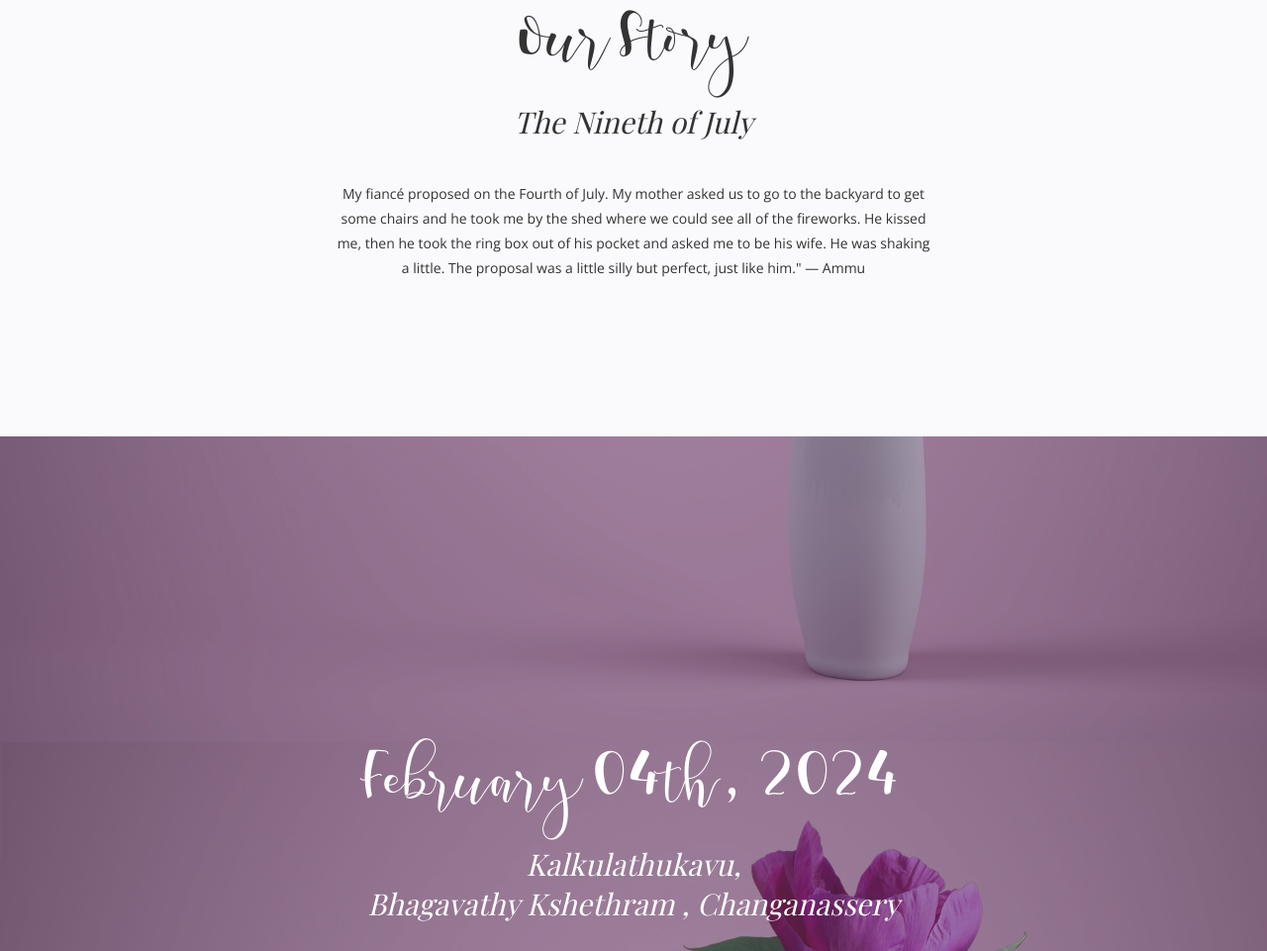
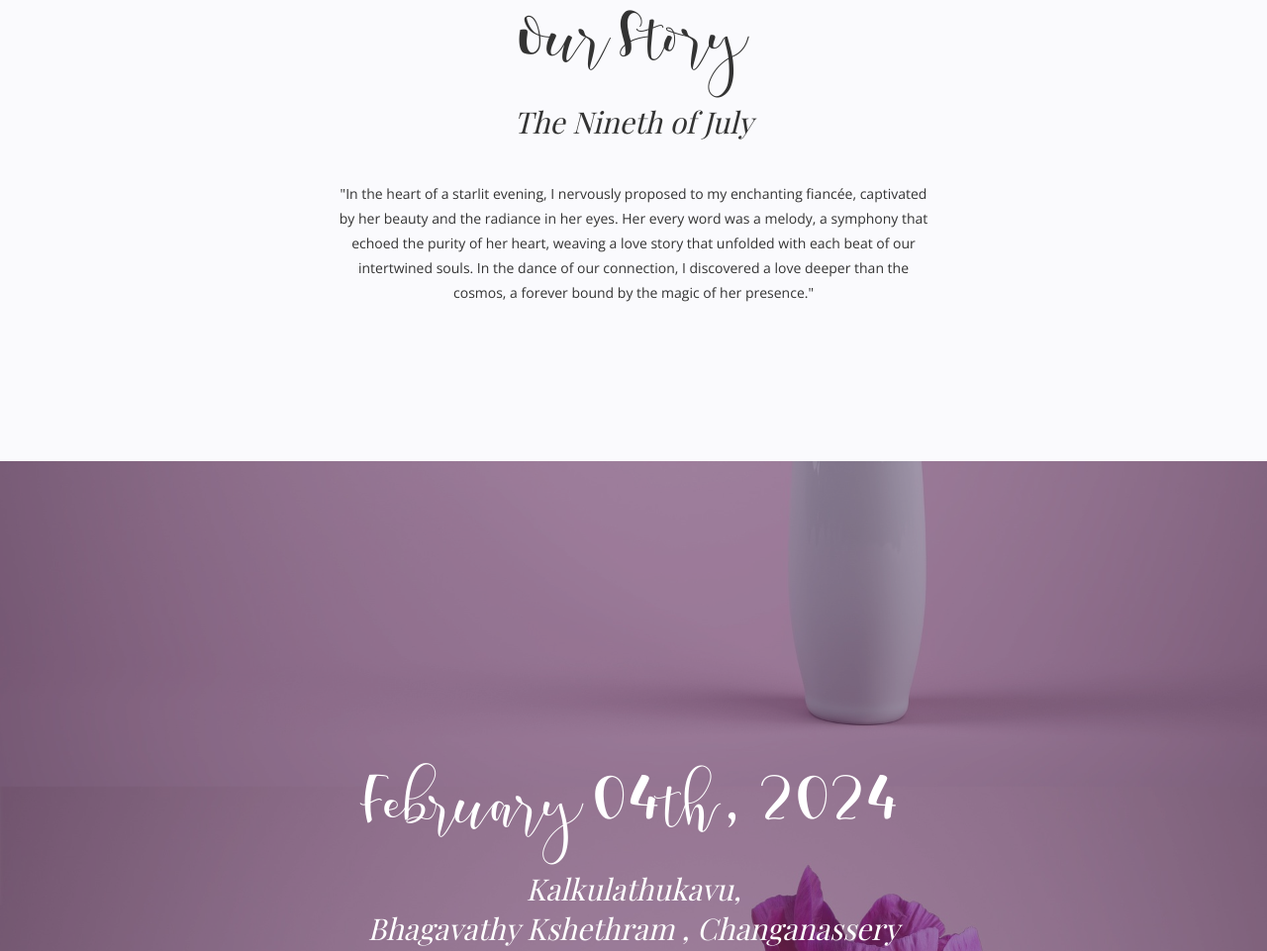
Before and after one commit to zandeepsanand/SandeepRevathy, a plain HTML site: page index.html in a window 1280 px wide. Shown: the part 1109-2070 px from the top of the page at 99% size. Drawn offline with nearby package versions, Linux system fonts and the light colour scheme; a web font is replaced by a local one.

Commit message:
story change

```diff
--- a/index.html
+++ b/index.html
@@ -412,7 +412,7 @@
 
 
 
-                <p>My fiancé proposed on the Fourth of July. My mother asked us to go to the backyard to get some chairs and he took me by the shed where we could see all of the fireworks. He kissed me, then he took the ring box out of his pocket and asked me to be his wife. He was shaking a little. The proposal was a little silly but perfect, just like him." — Ammu</p>
+                <p>"In the heart of a starlit evening, I nervously proposed to my enchanting fiancée, captivated by her beauty and the radiance in her eyes. Her every word was a melody, a symphony that echoed the purity of her heart, weaving a love story that unfolded with each beat of our intertwined souls. In the dance of our connection, I discovered a love deeper than the cosmos, a forever bound by the magic of her presence."</p>
 
 
 
```
